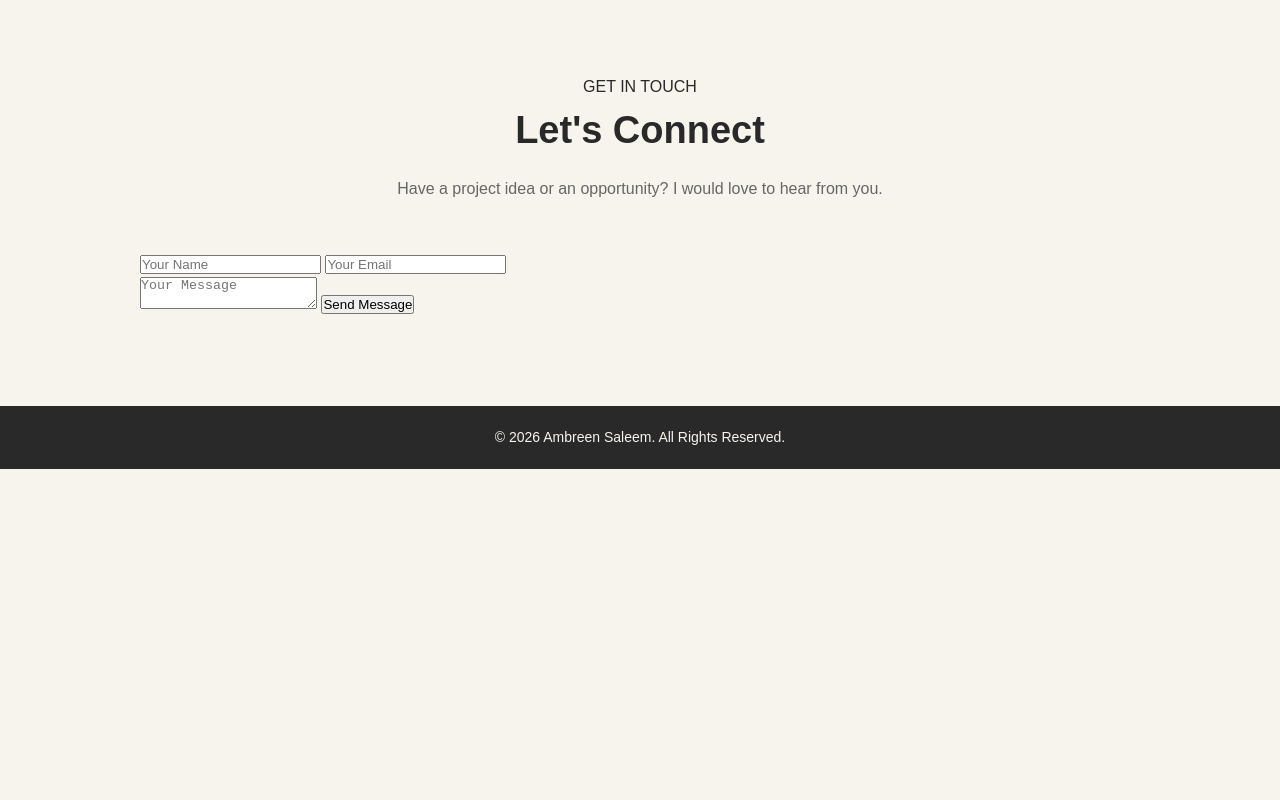
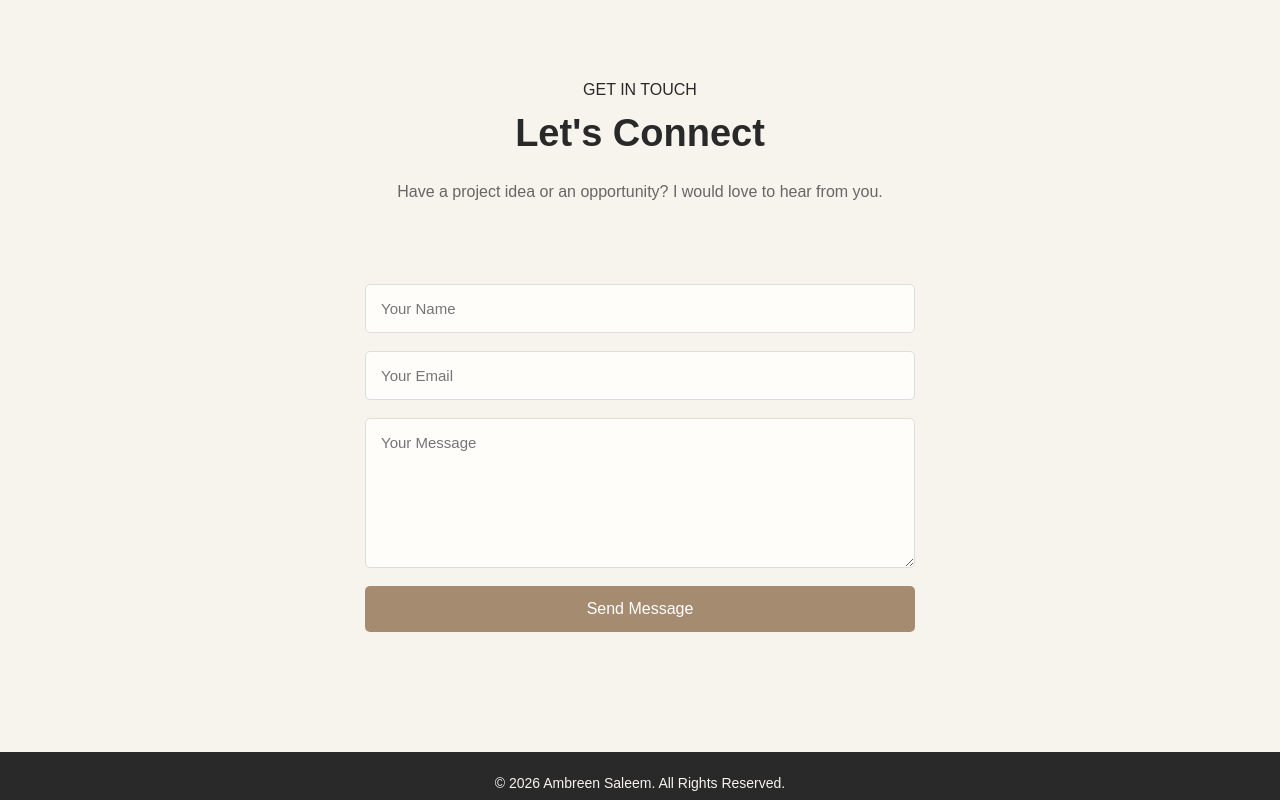
Before and after one commit to Ambreen189/Ambreen189.github.io, a plain HTML site: page index.html in a window 1280 px wide. Shown: the part 3570-4370 px from the top of the page. Before the commit the page ends 4039 px from the top, so only its background shows below. Drawn offline with Linux system fonts and the light colour scheme.

Commit message:
styling form in contact section

```diff
--- a/app.css
+++ b/app.css
@@ -302,7 +302,7 @@ img {
 
 .skillCard:hover {
   transform: translateY(-5px);
-  box-shadow: 0 10px 25 px rgba(0, 0, 0, 0.08);
+  box-shadow: 0 10px 25px rgba(0, 0, 0, 0.08);
 }
 
 .skillCard h3 {
@@ -319,7 +319,7 @@ img {
   font-size: 16px;
   color: #555;
   padding: 12px 0;
-  border-bottom: 1px soild #eee9e2;
+  border-bottom: 1px solid #eee9e2;
 }
 
 .skillCard li:last-child {
@@ -377,7 +377,7 @@ img {
   overflow: hidden;
 }
 
-.project-image img {
+.projectImage img {
   width: 100%;
   height: 100%;
   object-fit: cover;
@@ -385,7 +385,7 @@ img {
   transition: transform 0.4s ease;
 }
 
-.projectCard:hover .project-image img {
+.projectCard:hover .projectImage img {
   transform: scale(1.04);
 }
 
@@ -441,9 +441,9 @@ img {
 }
 
 .contactContent {
-  display: grid;
-  grid-template-columns: repeat(2, 1fr);
-  gap: 30px;
+  display: flex;
+  justify-content: center;
+  align-items: center;
 }
 
 .contactItem {
@@ -476,6 +476,57 @@ img {
   color: #A58B70;
 }
 
+.navLinks a.active {
+  color: #A58B70;
+  font-weight: bold;
+}
+
+#contactForm {
+  display: flex;
+  flex-direction: column;
+  gap: 18px;
+  width: 100%;
+  max-width: 550px;
+  margin: 30px auto;
+}
+
+#contactForm input,
+#contactForm textarea {
+  width: 100%;
+  padding: 15px;
+  border: 1px solid #ddd;
+  border-radius: 5px;
+  background-color: #FFFDF9;
+  font-family: inherit;
+  font-size: 15px;
+  outline: none;
+}
+
+#contactForm input:focus,
+#contactForm textarea:focus {
+  border-color: #A58B70;
+}
+
+#contactForm textarea {
+  min-height: 150px;
+  resize: vertical;
+}
+
+#contactForm button {
+  padding: 14px;
+  background-color: #A58B70;
+  color: #fff;
+  border: none;
+  border-radius: 5px;
+  font-size: 16px;
+  cursor: pointer;
+  transition: background-color 0.3s ease;
+}
+
+#contactForm button:hover {
+  background-color: #3b2723;
+}
+
 @media (max-width: 480px) {
   .heroContent h2 {
     font-size: 32px;
@@ -490,8 +541,3 @@ img {
     gap: 12px;
   }
 }
-
-.navLinks a.active {
-  color: #A58B70;
-  font-weight: bold;
-}
```
